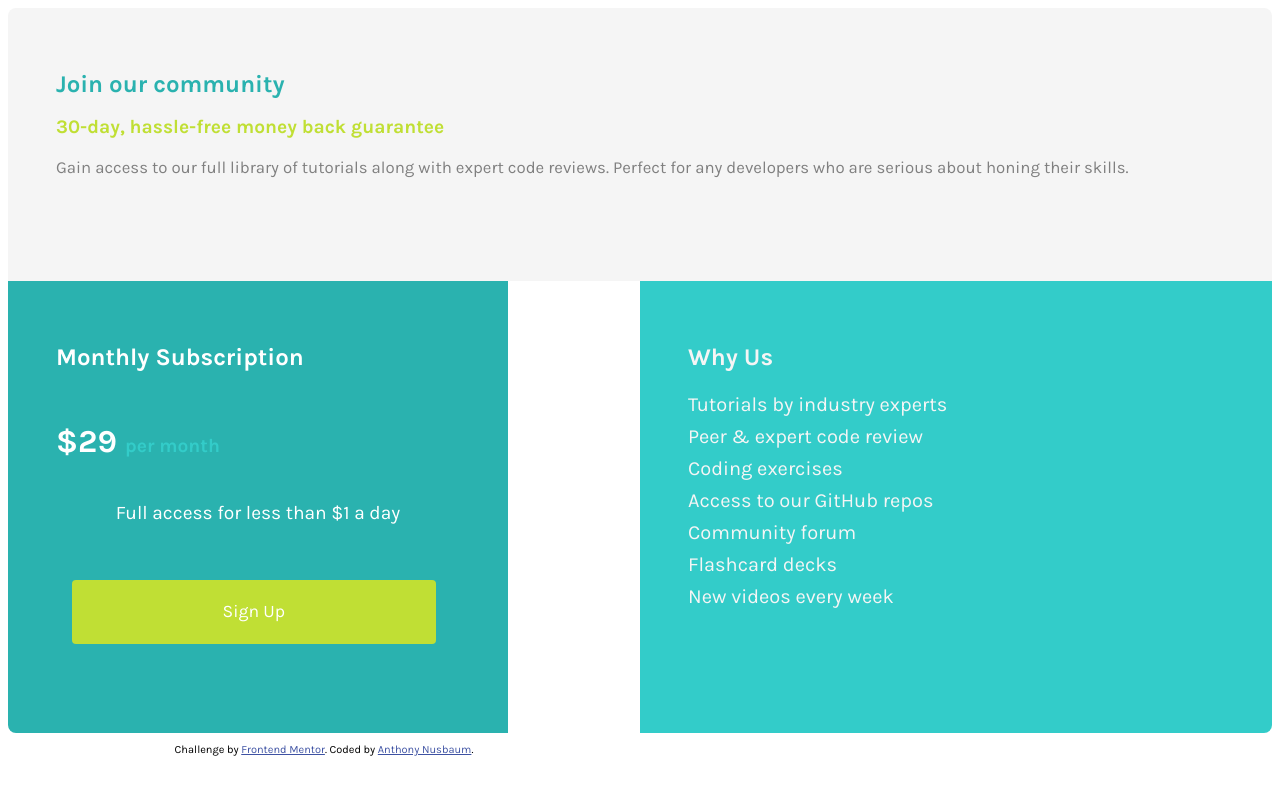
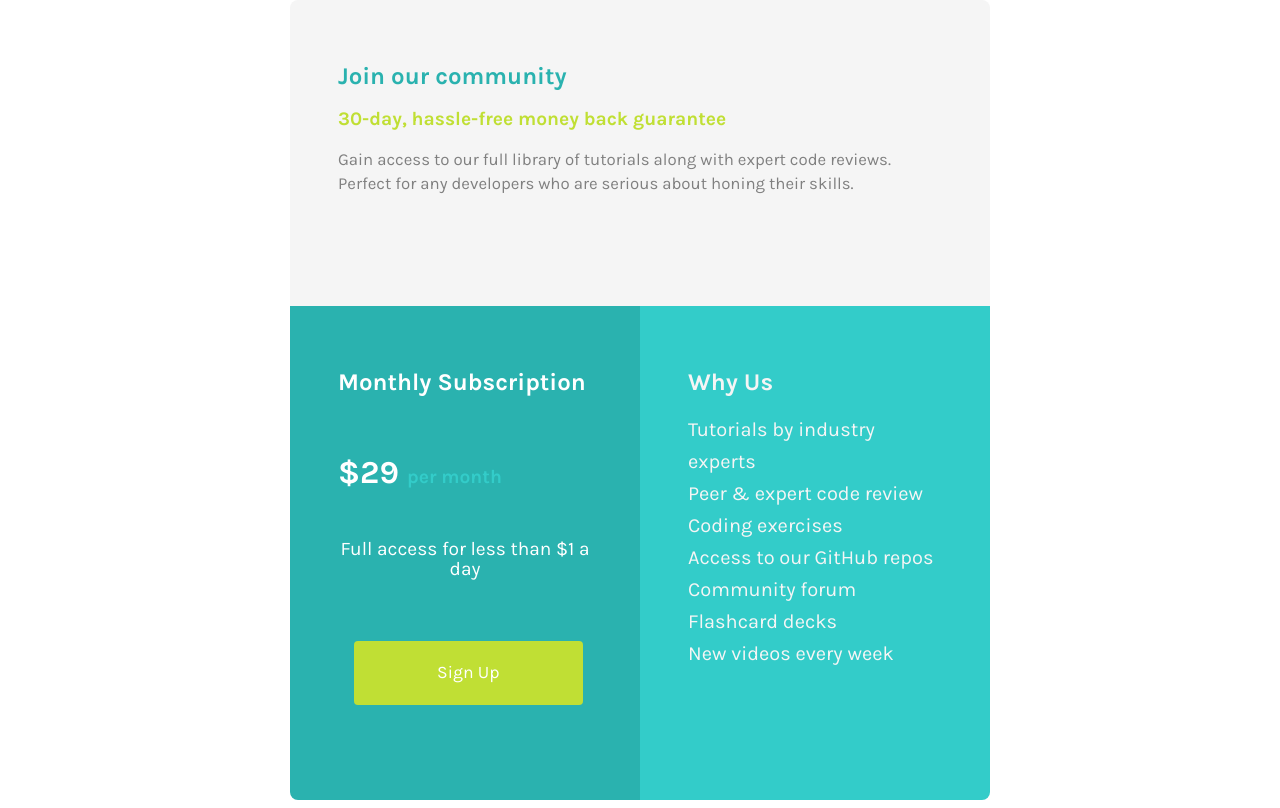
Before and after one commit to anusb412/single-price-grid-component-master, a plain HTML site: page index.html in a window 1280 px wide. Drawn offline with Linux system fonts and the light colour scheme.

Commit message:
8/12 4:26pm - Fixed bottom sections not fitting. Issue:: bottom sections arn't fitting on bottom.

```diff
--- a/index.html
+++ b/index.html
@@ -20,6 +20,7 @@
       Perfect for any developers who are serious about honing their skills.</p>
    </div>
 
+   <div class="boxes">
     <div class="monthly section">
       <h1 class="monthly-title">Monthly Subscription</h1>
 
@@ -42,12 +43,10 @@
       <li>Flashcard decks</li>
       <li>New videos every week</li>
     </ul>
+   </div>
 
    </div>
 
-      <p class="attribution">
-        Challenge by <a href="https://www.frontendmentor.io?ref=challenge" target="_blank">Frontend Mentor</a>.
-        Coded by <a href="#">Anthony Nusbaum</a>.
-      </p>
+
 </body>
 </html>
--- a/style.css
+++ b/style.css
@@ -190,13 +190,13 @@ button {
 @media (min-width:375px) {
 
     body {
-        display: grid;
-        grid-template-columns: 1fr 1fr;
-        height: 100px;
+      max-width: 700px;
+      margin: 0 auto;
     }
 
-    .grid-col-span-2 {
-        grid-column: span 2;
+    .boxes {
+      display: grid;
+      grid-template-columns: 1fr 1fr;
     }
 
     h1 {
@@ -221,6 +221,7 @@ button {
 
     .why {
         border-radius: 0 0 .5rem 0;
+
     }
 
     ul {
```
